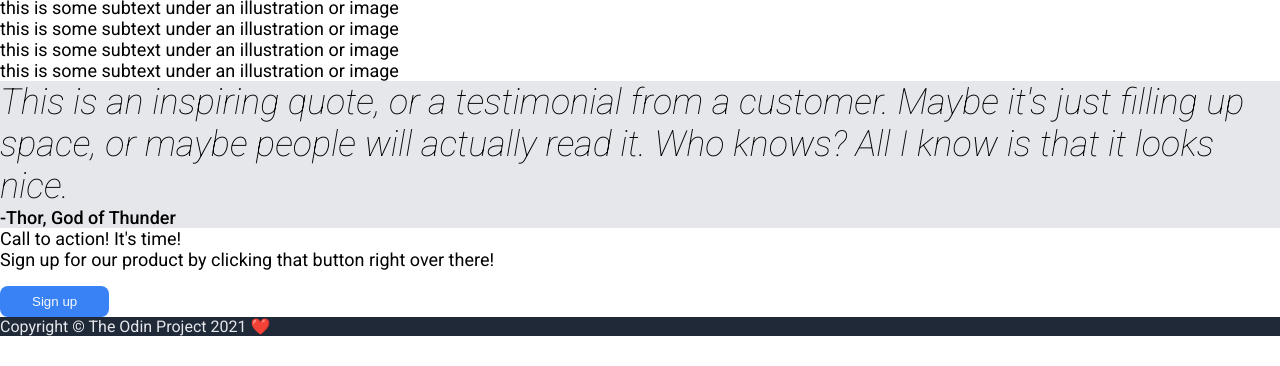
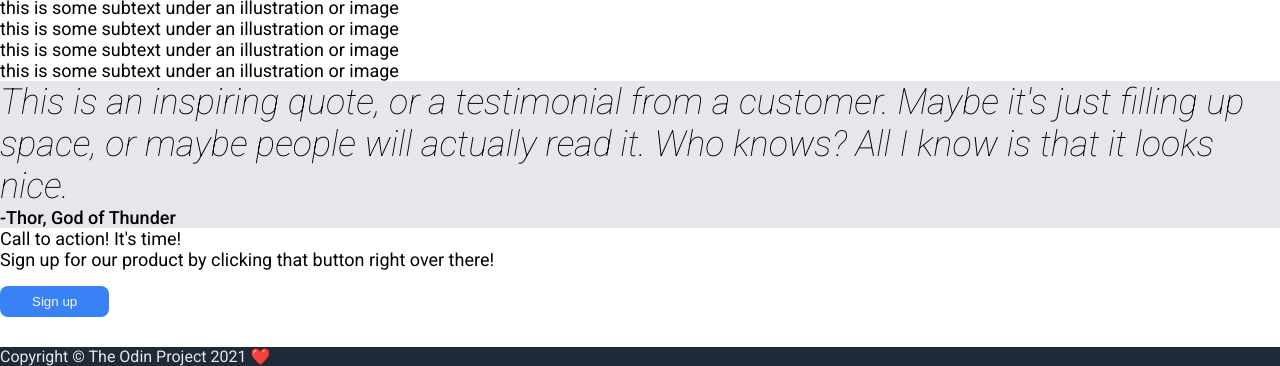
Before and after one commit to bruixeta/landing-page, a plain HTML site: page index.html in a window 1280 px wide. Shown: the part 655-1021 px from the top of the page. Before the commit the page ends 991 px from the top, so only its background shows below. Drawn offline with Linux system fonts and the light colour scheme.

Commit message:
Fix min-width problem at header
The property min-width was defined twice: body and header.
Remove the header one so the website width is consistent.

```diff
--- a/style.css
+++ b/style.css
@@ -6,7 +6,7 @@ body {
     flex-direction: column;
     justify-content: space-between;
     font-size: 18px;
-    min-width: 130px;
+    min-width: 200px;
   }
 
   ul {
@@ -24,7 +24,6 @@ body {
     background-color: #1F2937;
     padding: 10px 100px 100px 100px;
     height: 500px;
-    min-width: 500px;
   }
 
 
@@ -67,7 +66,7 @@ body {
   .header-image {
     max-width: 350px;
     max-height: 350px;
-
+    min-width: 100px;
     overflow: hidden;
   }
 
@@ -110,4 +109,5 @@ body {
     background-color: #1F2937;
     color: #E5E7EB;
     font-size: 16px;
+    margin: 30px 0 0 0;
   }
```
